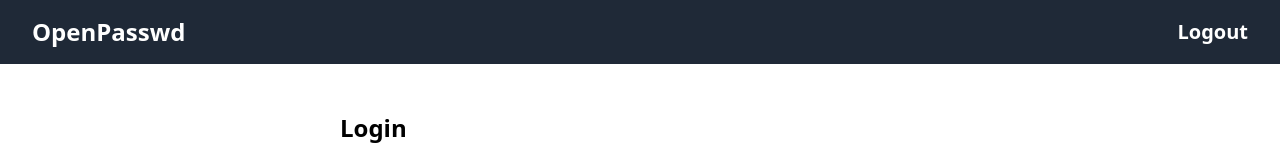
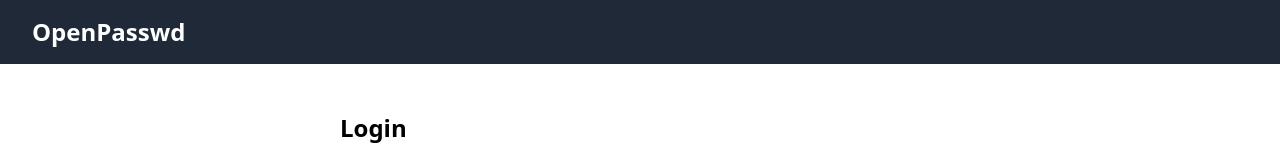
Before and after one commit to nellfs/openpasswd-console, a React (Vite) app: page /login in a window 1280 px wide. Shown: the top 160 px of the page. Built offline with nearby package versions, Linux system fonts and the light colour scheme.

Commit message:
better hide

```diff
--- a/src/components/Layout/index.tsx
+++ b/src/components/Layout/index.tsx
@@ -38,7 +38,7 @@
             <button
               type="button"
               className={classNames('text-xl font-bold text-white', {
-                hidden: token === undefined,
+                hidden: !token,
               })}
               onClick={onClickLogout}
             >
```
